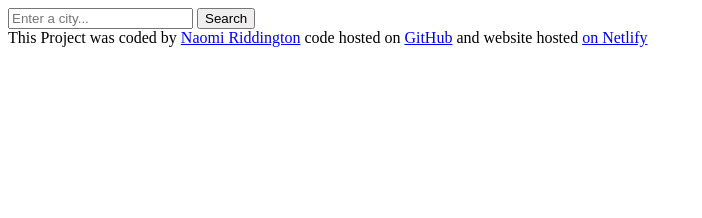
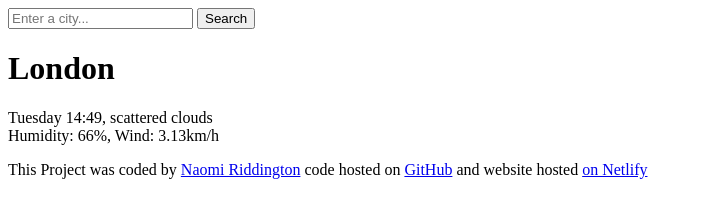
Before and after one commit to Naomirdd/NaomisWeatherApp, a plain HTML site: page index.html in a window 1280 px wide. Shown: the whole page, without its empty margins (0-702 px from the left). Drawn offline with Linux system fonts and the light colour scheme.

Commit message:
Adding to Main in html

```diff
--- a/index.html
+++ b/index.html
@@ -12,7 +12,14 @@
         <input type="Submit" value="Search" />
       </form>
     </header>
-    <main></main>
+    <main>
+      <h1>London</h1>
+      <p>
+        Tuesday 14:49, scattered clouds
+        <br />
+        Humidity: 66%, Wind: 3.13km/h
+      </p>
+    </main>
     <footer>
       This Project was coded by
       <a href="https://github.com/Naomirdd" target="_blank">
```
